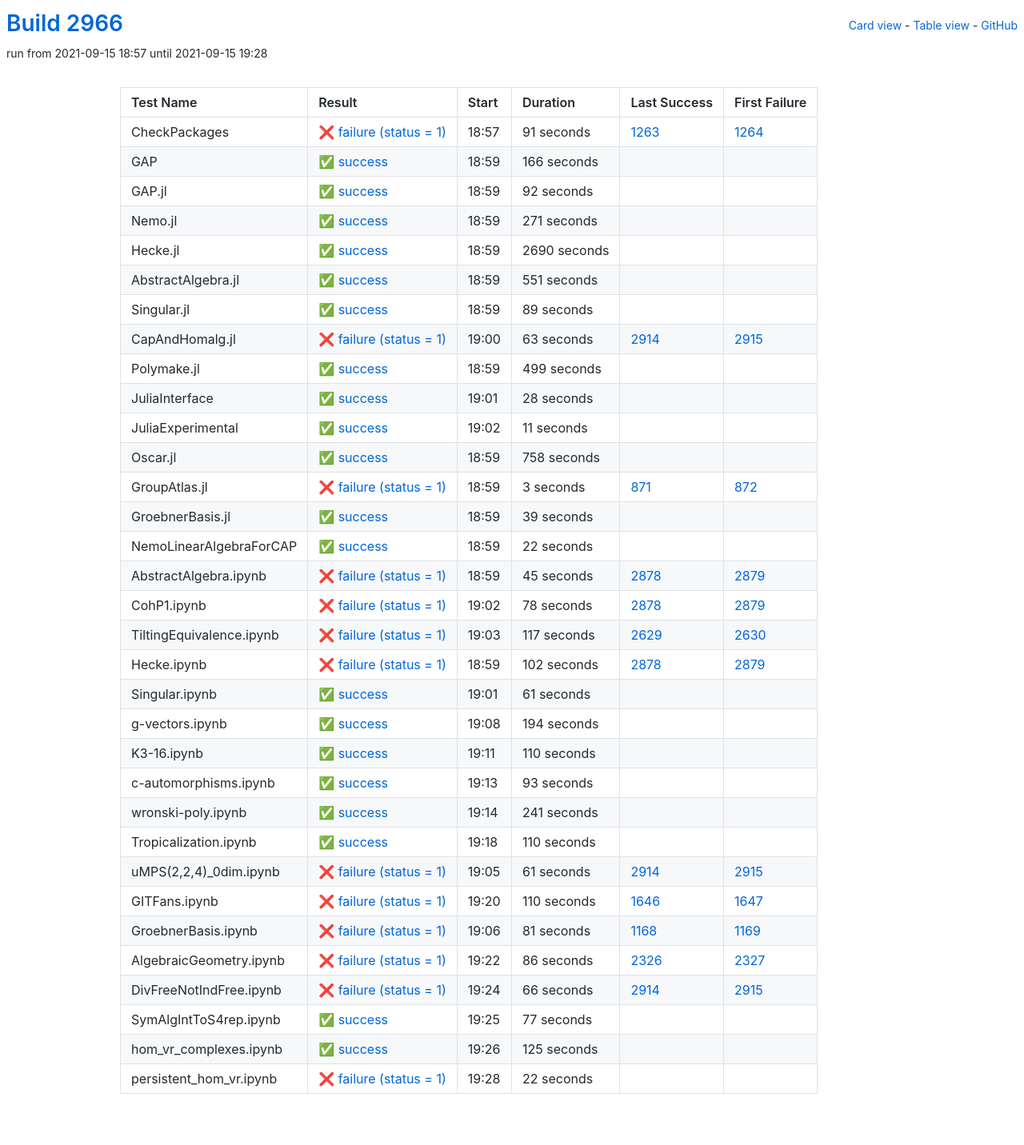
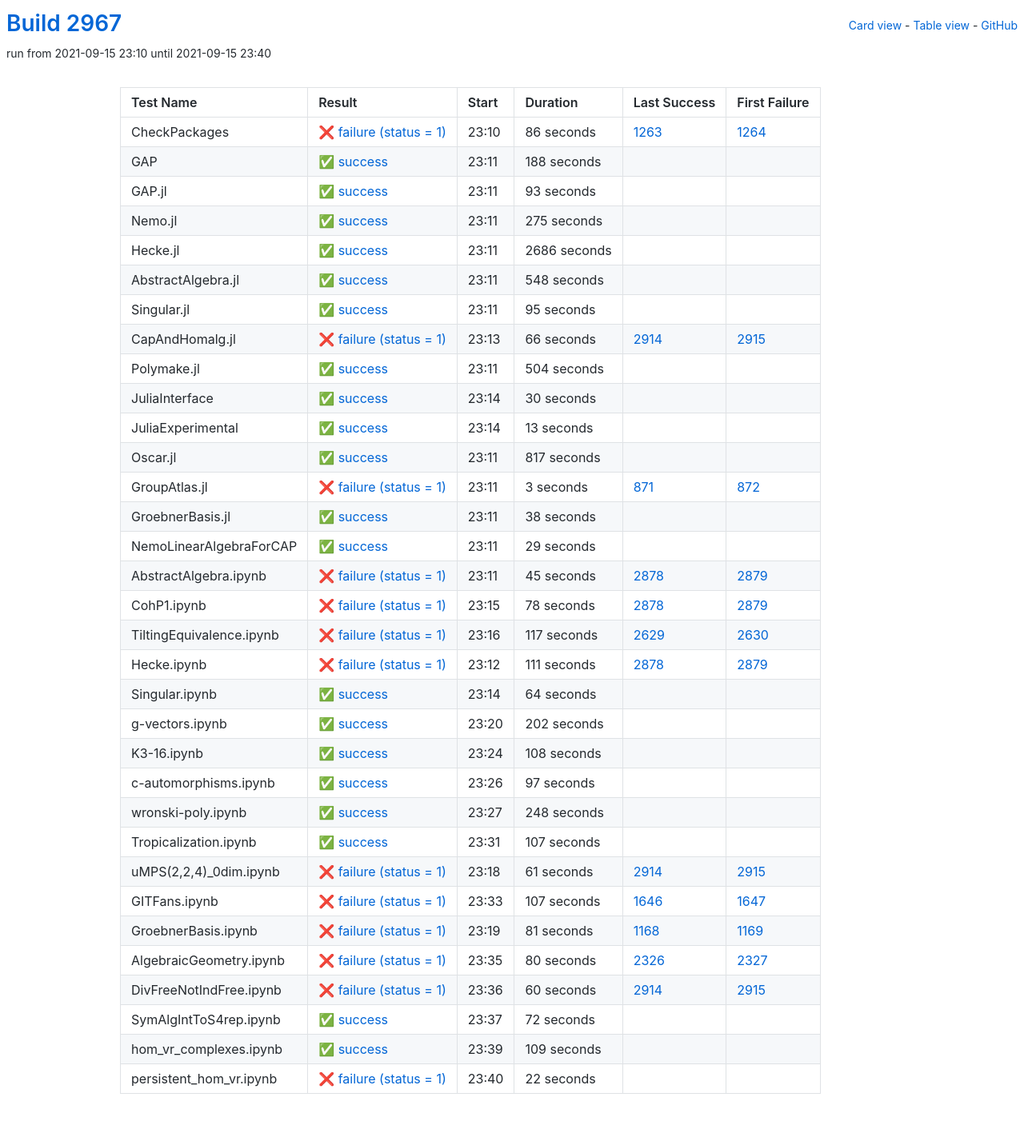
Before and after one commit to oscar-system/oscar-ci-status-stable, a Jekyll site: the page built from table.html, in a window 1280 px wide. Shown: the whole page at 80% size. Built offline with Jekyll 4.4.1, drawn with Linux system fonts in a browser that asks for light colours.

Commit message:
Build #2967

```diff
--- a/_data/ci.yml
+++ b/_data/ci.yml
@@ -1,6 +1,6 @@
 ---
-build: 2966
-build_url: https://oscarci.mathematik.uni-kl.de/job/oscar-stable/2966/
+build: 2967
+build_url: https://oscarci.mathematik.uni-kl.de/job/oscar-stable/2967/
 job: oscar-stable
 organization: oscar-system
 repo: oscar-ci-status-stable
@@ -8,152 +8,152 @@ repourl: https://github.com/oscar-system/oscar-ci-status-stable
 tests:
 - name: CheckPackages
   id: checkpackages
-  log: https://oscarci.mathematik.uni-kl.de/job/oscar-stable/2966/artifact/logs/build-2966/CheckPackages.log
-  start: 2021-09-15 18:57
+  log: https://oscarci.mathematik.uni-kl.de/job/oscar-stable/2967/artifact/logs/build-2967/CheckPackages.log
+  start: 2021-09-15 23:10
   success: false
   exitcode: 1
   status: failure
-  duration: 91
+  duration: 86
   last_success: 1263
   last_success_url: https://oscarci.mathematik.uni-kl.de/job/oscar-stable/1263/
   first_failure: 1264
   first_failure_url: https://oscarci.mathematik.uni-kl.de/job/oscar-stable/1264/
 - name: GAP
   id: gap
-  log: https://oscarci.mathematik.uni-kl.de/job/oscar-stable/2966/artifact/logs/build-2966/GAP.log
-  start: 2021-09-15 18:59
+  log: https://oscarci.mathematik.uni-kl.de/job/oscar-stable/2967/artifact/logs/build-2967/GAP.log
+  start: 2021-09-15 23:11
   success: true
   exitcode: 0
   status: success
-  duration: 166
+  duration: 188
   last_success: false
   last_success_url:
   first_failure: false
   first_failure_url:
 - name: GAP.jl
   id: gap-jl
-  log: https://oscarci.mathematik.uni-kl.de/job/oscar-stable/2966/artifact/logs/build-2966/GAP.jl.log
-  start: 2021-09-15 18:59
+  log: https://oscarci.mathematik.uni-kl.de/job/oscar-stable/2967/artifact/logs/build-2967/GAP.jl.log
+  start: 2021-09-15 23:11
   success: true
   exitcode: 0
   status: success
-  duration: 92
+  duration: 93
   last_success: false
   last_success_url:
   first_failure: false
   first_failure_url:
 - name: Nemo.jl
   id: nemo-jl
-  log: https://oscarci.mathematik.uni-kl.de/job/oscar-stable/2966/artifact/logs/build-2966/Nemo.jl.log
-  start: 2021-09-15 18:59
+  log: https://oscarci.mathematik.uni-kl.de/job/oscar-stable/2967/artifact/logs/build-2967/Nemo.jl.log
+  start: 2021-09-15 23:11
   success: true
   exitcode: 0
   status: success
-  duration: 271
+  duration: 275
   last_success: false
   last_success_url:
   first_failure: false
   first_failure_url:
 - name: Hecke.jl
   id: hecke-jl
-  log: https://oscarci.mathematik.uni-kl.de/job/oscar-stable/2966/artifact/logs/build-2966/Hecke.jl.log
-  start: 2021-09-15 18:59
+  log: https://oscarci.mathematik.uni-kl.de/job/oscar-stable/2967/artifact/logs/build-2967/Hecke.jl.log
+  start: 2021-09-15 23:11
   success: true
   exitcode: 0
   status: success
-  duration: 2690
+  duration: 2686
   last_success: false
   last_success_url:
   first_failure: false
   first_failure_url:
 - name: AbstractAlgebra.jl
   id: abstractalgebra-jl
-  log: https://oscarci.mathematik.uni-kl.de/job/oscar-stable/2966/artifact/logs/build-2966/AbstractAlgebra.jl.log
-  start: 2021-09-15 18:59
+  log: https://oscarci.mathematik.uni-kl.de/job/oscar-stable/2967/artifact/logs/build-2967/AbstractAlgebra.jl.log
+  start: 2021-09-15 23:11
   success: true
   exitcode: 0
   status: success
-  duration: 551
+  duration: 548
   last_success: false
   last_success_url:
   first_failure: false
   first_failure_url:
 - name: Singular.jl
   id: singular-jl
-  log: https://oscarci.mathematik.uni-kl.de/job/oscar-stable/2966/artifact/logs/build-2966/Singular.jl.log
-  start: 2021-09-15 18:59
+  log: https://oscarci.mathematik.uni-kl.de/job/oscar-stable/2967/artifact/logs/build-2967/Singular.jl.log
+  start: 2021-09-15 23:11
   success: true
   exitcode: 0
   status: success
-  duration: 89
+  duration: 95
   last_success: false
   last_success_url:
   first_failure: false
   first_failure_url:
 - name: CapAndHomalg.jl
   id: capandhomalg-jl
-  log: https://oscarci.mathematik.uni-kl.de/job/oscar-stable/2966/artifact/logs/build-2966/CapAndHomalg.jl.log
-  start: 2021-09-15 19:00
+  log: https://oscarci.mathematik.uni-kl.de/job/oscar-stable/2967/artifact/logs/build-2967/CapAndHomalg.jl.log
+  start: 2021-09-15 23:13
   success: false
   exitcode: 1
   status: failure
-  duration: 63
+  duration: 66
   last_success: 2914
   last_success_url: https://oscarci.mathematik.uni-kl.de/job/oscar-stable/2914/
   first_failure: 2915
   first_failure_url: https://oscarci.mathematik.uni-kl.de/job/oscar-stable/2915/
 - name: Polymake.jl
   id: polymake-jl
-  log: https://oscarci.mathematik.uni-kl.de/job/oscar-stable/2966/artifact/logs/build-2966/Polymake.jl.log
-  start: 2021-09-15 18:59
+  log: https://oscarci.mathematik.uni-kl.de/job/oscar-stable/2967/artifact/logs/build-2967/Polymake.jl.log
+  start: 2021-09-15 23:11
   success: true
   exitcode: 0
   status: success
-  duration: 499
+  duration: 504
   last_success: false
   last_success_url:
   first_failure: false
   first_failure_url:
 - name: JuliaInterface
   id: juliainterface
-  log: https://oscarci.mathematik.uni-kl.de/job/oscar-stable/2966/artifact/logs/build-2966/JuliaInterface.log
-  start: 2021-09-15 19:01
+  log: https://oscarci.mathematik.uni-kl.de/job/oscar-stable/2967/artifact/logs/build-2967/JuliaInterface.log
+  start: 2021-09-15 23:14
   success: true
   exitcode: 0
   status: success
-  duration: 28
+  duration: 30
   last_success: false
   last_success_url:
   first_failure: false
   first_failure_url:
 - name: JuliaExperimental
   id: juliaexperimental
-  log: https://oscarci.mathematik.uni-kl.de/job/oscar-stable/2966/artifact/logs/build-2966/JuliaExperimental.log
-  start: 2021-09-15 19:02
+  log: https://oscarci.mathematik.uni-kl.de/job/oscar-stable/2967/artifact/logs/build-2967/JuliaExperimental.log
+  start: 2021-09-15 23:14
   success: true
   exitcode: 0
   status: success
-  duration: 11
+  duration: 13
   last_success: false
   last_success_url:
   first_failure: false
   first_failure_url:
 - name: Oscar.jl
   id: oscar-jl
-  log: https://oscarci.mathematik.uni-kl.de/job/oscar-stable/2966/artifact/logs/build-2966/Oscar.jl.log
-  start: 2021-09-15 18:59
+  log: https://oscarci.mathematik.uni-kl.de/job/oscar-stable/2967/artifact/logs/build-2967/Oscar.jl.log
+  start: 2021-09-15 23:11
   success: true
   exitcode: 0
   status: success
-  duration: 758
+  duration: 817
   last_success: false
   last_success_url:
   first_failure: false
   first_failure_url:
 - name: GroupAtlas.jl
   id: groupatlas-jl
-  log: https://oscarci.mathematik.uni-kl.de/job/oscar-stable/2966/artifact/logs/build-2966/GroupAtlas.jl.log
-  start: 2021-09-15 18:59
+  log: https://oscarci.mathematik.uni-kl.de/job/oscar-stable/2967/artifact/logs/build-2967/GroupAtlas.jl.log
+  start: 2021-09-15 23:11
   success: false
   exitcode: 1
   status: failure
@@ -164,32 +164,32 @@ tests:
   first_failure_url: https://oscarci.mathematik.uni-kl.de/job/oscar-stable/872/
 - name: GroebnerBasis.jl
   id: groebnerbasis-jl
-  log: https://oscarci.mathematik.uni-kl.de/job/oscar-stable/2966/artifact/logs/build-2966/GroebnerBasis.jl.log
-  start: 2021-09-15 18:59
+  log: https://oscarci.mathematik.uni-kl.de/job/oscar-stable/2967/artifact/logs/build-2967/GroebnerBasis.jl.log
+  start: 2021-09-15 23:11
   success: true
   exitcode: 0
   status: success
-  duration: 39
+  duration: 38
   last_success: false
   last_success_url:
   first_failure: false
   first_failure_url:
 - name: NemoLinearAlgebraForCAP
   id: nemolinearalgebraforcap
-  log: https://oscarci.mathematik.uni-kl.de/job/oscar-stable/2966/artifact/logs/build-2966/NemoLinearAlgebraForCAP.log
-  start: 2021-09-15 18:59
+  log: https://oscarci.mathematik.uni-kl.de/job/oscar-stable/2967/artifact/logs/build-2967/NemoLinearAlgebraForCAP.log
+  start: 2021-09-15 23:11
   success: true
   exitcode: 0
   status: success
-  duration: 22
+  duration: 29
   last_success: false
   last_success_url:
   first_failure: false
   first_failure_url:
 - name: AbstractAlgebra.ipynb
   id: abstractalgebra-ipynb
-  log: https://oscarci.mathematik.uni-kl.de/job/oscar-stable/2966/artifact/logs/build-2966/AbstractAlgebra.ipynb.log
-  start: 2021-09-15 18:59
+  log: https://oscarci.mathematik.uni-kl.de/job/oscar-stable/2967/artifact/logs/build-2967/AbstractAlgebra.ipynb.log
+  start: 2021-09-15 23:11
   success: false
   exitcode: 1
   status: failure
@@ -200,8 +200,8 @@ tests:
   first_failure_url: https://oscarci.mathematik.uni-kl.de/job/oscar-stable/2879/
 - name: CohP1.ipynb
   id: cohp1-ipynb
-  log: https://oscarci.mathematik.uni-kl.de/job/oscar-stable/2966/artifact/logs/build-2966/CohP1.ipynb.log
-  start: 2021-09-15 19:02
+  log: https://oscarci.mathematik.uni-kl.de/job/oscar-stable/2967/artifact/logs/build-2967/CohP1.ipynb.log
+  start: 2021-09-15 23:15
   success: false
   exitcode: 1
   status: failure
@@ -212,8 +212,8 @@ tests:
   first_failure_url: https://oscarci.mathematik.uni-kl.de/job/oscar-stable/2879/
 - name: TiltingEquivalence.ipynb
   id: tiltingequivalence-ipynb
-  log: https://oscarci.mathematik.uni-kl.de/job/oscar-stable/2966/artifact/logs/build-2966/TiltingEquivalence.ipynb.log
-  start: 2021-09-15 19:03
+  log: https://oscarci.mathematik.uni-kl.de/job/oscar-stable/2967/artifact/logs/build-2967/TiltingEquivalence.ipynb.log
+  start: 2021-09-15 23:16
   success: false
   exitcode: 1
   status: failure
@@ -224,92 +224,92 @@ tests:
   first_failure_url: https://oscarci.mathematik.uni-kl.de/job/oscar-stable/2630/
 - name: Hecke.ipynb
   id: hecke-ipynb
-  log: https://oscarci.mathematik.uni-kl.de/job/oscar-stable/2966/artifact/logs/build-2966/Hecke.ipynb.log
-  start: 2021-09-15 18:59
+  log: https://oscarci.mathematik.uni-kl.de/job/oscar-stable/2967/artifact/logs/build-2967/Hecke.ipynb.log
+  start: 2021-09-15 23:12
   success: false
   exitcode: 1
   status: failure
-  duration: 102
+  duration: 111
   last_success: 2878
   last_success_url: https://oscarci.mathematik.uni-kl.de/job/oscar-stable/2878/
   first_failure: 2879
   first_failure_url: https://oscarci.mathematik.uni-kl.de/job/oscar-stable/2879/
 - name: Singular.ipynb
   id: singular-ipynb
-  log: https://oscarci.mathematik.uni-kl.de/job/oscar-stable/2966/artifact/logs/build-2966/Singular.ipynb.log
-  start: 2021-09-15 19:01
+  log: https://oscarci.mathematik.uni-kl.de/job/oscar-stable/2967/artifact/logs/build-2967/Singular.ipynb.log
+  start: 2021-09-15 23:14
   success: true
   exitcode: 0
   status: success
-  duration: 61
+  duration: 64
   last_success: false
   last_success_url:
   first_failure: false
   first_failure_url:
 - name: g-vectors.ipynb
   id: g-vectors-ipynb
-  log: https://oscarci.mathematik.uni-kl.de/job/oscar-stable/2966/artifact/logs/build-2966/g-vectors.ipynb.log
-  start: 2021-09-15 19:08
+  log: https://oscarci.mathematik.uni-kl.de/job/oscar-stable/2967/artifact/logs/build-2967/g-vectors.ipynb.log
+  start: 2021-09-15 23:20
   success: true
   exitcode: 0
   status: success
-  duration: 194
+  duration: 202
   last_success: false
   last_success_url:
   first_failure: false
   first_failure_url:
 - name: K3-16.ipynb
   id: k3-16-ipynb
-  log: https://oscarci.mathematik.uni-kl.de/job/oscar-stable/2966/artifact/logs/build-2966/K3-16.ipynb.log
-  start: 2021-09-15 19:11
+  log: https://oscarci.mathematik.uni-kl.de/job/oscar-stable/2967/artifact/logs/build-2967/K3-16.ipynb.log
+  start: 2021-09-15 23:24
   success: true
   exitcode: 0
   status: success
-  duration: 110
+  duration: 108
   last_success: false
   last_success_url:
   first_failure: false
   first_failure_url:
 - name: c-automorphisms.ipynb
   id: c-automorphisms-ipynb
-  log: https://oscarci.mathematik.uni-kl.de/job/oscar-stable/2966/artifact/logs/build-2966/c-automorphisms.ipynb.log
-  start: 2021-09-15 19:13
+  log: https://oscarci.mathematik.uni-kl.de/job/oscar-stable/2967/artifact/logs/build-2967/c-automorphisms.ipynb.log
+  start: 2021-09-15 23:26
   success: true
   exitcode: 0
   status: success
-  duration: 93
+  duration: 97
   last_success: false
   last_success_url:
   first_failure: false
   first_failure_url:
 - name: wronski-poly.ipynb
   id: wronski-poly-ipynb
-  log: https://oscarci.mathematik.uni-kl.de/job/oscar-stable/2966/artifact/logs/build-2966/wronski-poly.ipynb.log
-  start: 2021-09-15 19:14
+  log: https://oscarci.mathematik.uni-kl.de/job/oscar-stable/2967/artifact/logs/build-2967/wronski-poly.ipynb.log
+  start: 2021-09-15 23:27
   success: true
   exitcode: 0
   status: success
-  duration: 241
+  duration: 248
   last_success: false
   last_success_url:
   first_failure: false
   first_failure_url:
 - name: Tropicalization.ipynb
   id: tropicalization-ipynb
-  log: https://oscarci.mathematik.uni-kl.de/job/oscar-stable/2966/artifact/logs/build-2966/Tropicalization.ipynb.log
-  start: 2021-09-15 19:18
+  log: https://oscarci.mathematik.uni-kl.de/job/oscar-stable/2967/artifact/logs/build-2967/Tropicalization.ipynb.log
+  start: 2021-09-15 23:31
   success: true
   exitcode: 0
   status: success
-  duration: 110
+  duration: 107
   last_success: false
   last_success_url:
   first_failure: false
   first_failure_url:
 - name: uMPS(2,2,4)_0dim.ipynb
   id: umps-2-2-4-0dim-ipynb
-  log: https://oscarci.mathematik.uni-kl.de/job/oscar-stable/2966/artifact/logs/build-2966/uMPS-2-2-4-_0dim.ipynb.log
-  start: 2021-09-15 19:05
+  log: https://oscarci.mathematik.uni-kl.de/job/oscar-stable/2967/artifact/logs/build-2967/uMPS-2-2-4-_0dim.ipynb.log
+  start: 2021-09-15 23:18
   success: false
   exitcode: 1
   status: failure
@@ -320,20 +320,20 @@ tests:
   first_failure_url: https://oscarci.mathematik.uni-kl.de/job/oscar-stable/2915/
 - name: GITFans.ipynb
   id: gitfans-ipynb
-  log: https://oscarci.mathematik.uni-kl.de/job/oscar-stable/2966/artifact/logs/build-2966/GITFans.ipynb.log
-  start: 2021-09-15 19:20
+  log: https://oscarci.mathematik.uni-kl.de/job/oscar-stable/2967/artifact/logs/build-2967/GITFans.ipynb.log
+  start: 2021-09-15 23:33
   success: false
   exitcode: 1
   status: failure
-  duration: 110
+  duration: 107
   last_success: 1646
   last_success_url: https://oscarci.mathematik.uni-kl.de/job/oscar-stable/1646/
   first_failure: 1647
   first_failure_url: https://oscarci.mathematik.uni-kl.de/job/oscar-stable/1647/
 - name: GroebnerBasis.ipynb
   id: groebnerbasis-ipynb
-  log: https://oscarci.mathematik.uni-kl.de/job/oscar-stable/2966/artifact/logs/build-2966/GroebnerBasis.ipynb.log
-  start: 2021-09-15 19:06
+  log: https://oscarci.mathematik.uni-kl.de/job/oscar-stable/2967/artifact/logs/build-2967/GroebnerBasis.ipynb.log
+  start: 2021-09-15 23:19
   success: false
   exitcode: 1
   status: failure
@@ -344,56 +344,56 @@ tests:
   first_failure_url: https://oscarci.mathematik.uni-kl.de/job/oscar-stable/1169/
 - name: AlgebraicGeometry.ipynb
   id: algebraicgeometry-ipynb
-  log: https://oscarci.mathematik.uni-kl.de/job/oscar-stable/2966/artifact/logs/build-2966/AlgebraicGeometry.ipynb.log
-  start: 2021-09-15 19:22
+  log: https://oscarci.mathematik.uni-kl.de/job/oscar-stable/2967/artifact/logs/build-2967/AlgebraicGeometry.ipynb.log
+  start: 2021-09-15 23:35
   success: false
   exitcode: 1
   status: failure
-  duration: 86
+  duration: 80
   last_success: 2326
   last_success_url: https://oscarci.mathematik.uni-kl.de/job/oscar-stable/2326/
   first_failure: 2327
   first_failure_url: https://oscarci.mathematik.uni-kl.de/job/oscar-stable/2327/
 - name: DivFreeNotIndFree.ipynb
   id: divfreenotindfree-ipynb
-  log: https://oscarci.mathematik.uni-kl.de/job/oscar-stable/2966/artifact/logs/build-2966/DivFreeNotIndFree.ipynb.log
-  start: 2021-09-15 19:24
+  log: https://oscarci.mathematik.uni-kl.de/job/oscar-stable/2967/artifact/logs/build-2967/DivFreeNotIndFree.ipynb.log
+  start: 2021-09-15 23:36
   success: false
   exitcode: 1
   status: failure
-  duration: 66
+  duration: 60
   last_success: 2914
   last_success_url: https://oscarci.mathematik.uni-kl.de/job/oscar-stable/2914/
   first_failure: 2915
   first_failure_url: https://oscarci.mathematik.uni-kl.de/job/oscar-stable/2915/
 - name: SymAlgIntToS4rep.ipynb
   id: symalginttos4rep-ipynb
-  log: https://oscarci.mathematik.uni-kl.de/job/oscar-stable/2966/artifact/logs/build-2966/SymAlgIntToS4rep.ipynb.log
-  start: 2021-09-15 19:25
+  log: https://oscarci.mathematik.uni-kl.de/job/oscar-stable/2967/artifact/logs/build-2967/SymAlgIntToS4rep.ipynb.log
+  start: 2021-09-15 23:37
   success: true
   exitcode: 0
   status: success
-  duration: 77
+  duration: 72
   last_success: false
   last_success_url:
   first_failure: false
   first_failure_url:
 - name: hom_vr_complexes.ipynb
   id: hom-vr-complexes-ipynb
-  log: https://oscarci.mathematik.uni-kl.de/job/oscar-stable/2966/artifact/logs/build-2966/hom_vr_complexes.ipynb.log
-  start: 2021-09-15 19:26
+  log: https://oscarci.mathematik.uni-kl.de/job/oscar-stable/2967/artifact/logs/build-2967/hom_vr_complexes.ipynb.log
+  start: 2021-09-15 23:39
   success: true
   exitcode: 0
   status: success
-  duration: 125
+  duration: 109
   last_success: false
   last_success_url:
   first_failure: false
   first_failure_url:
 - name: persistent_hom_vr.ipynb
   id: persistent-hom-vr-ipynb
-  log: https://oscarci.mathematik.uni-kl.de/job/oscar-stable/2966/artifact/logs/build-2966/persistent_hom_vr.ipynb.log
-  start: 2021-09-15 19:28
+  log: https://oscarci.mathematik.uni-kl.de/job/oscar-stable/2967/artifact/logs/build-2967/persistent_hom_vr.ipynb.log
+  start: 2021-09-15 23:40
   success: false
   exitcode: 1
   status: failure
```
Also changed, not shown: README.md.
